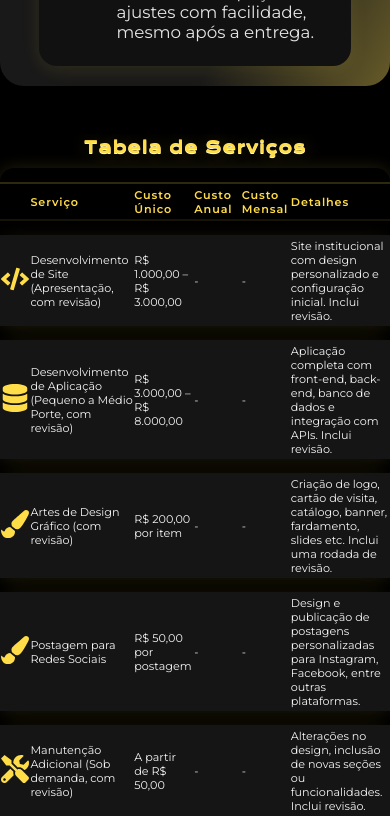
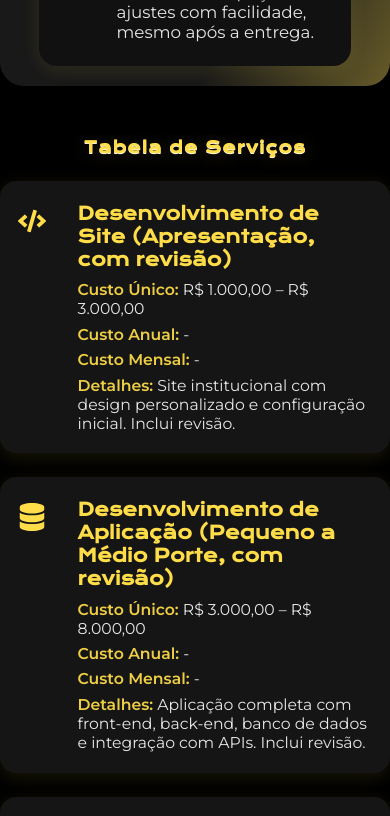
Before and after one commit to LipeLacross/LacrossTech, a Next.js app: page / in a window 390 px wide. Shown: the part 2540-3356 px from the top of the page. Built offline with nearby package versions, Linux system fonts and the light colour scheme.

Commit message:
update: services

```diff
--- a/src/app/components/Services.tsx
+++ b/src/app/components/Services.tsx
@@ -1,6 +1,8 @@
-import React from 'react';
-import { FaCode, FaDatabase, FaPaintBrush, FaTools, FaSyncAlt } from 'react-icons/fa';
-import '../styles/Services.sass';
+"use client";
+
+import React, { useEffect, useState } from "react";
+import { FaCode, FaDatabase, FaPaintBrush, FaTools, FaSyncAlt } from "react-icons/fa";
+import "../styles/Services.sass";
 
 const services = [
   {
@@ -61,10 +63,37 @@ const services = [
   },
 ];
 
+const MOBILE_BREAKPOINT = 700;
 
-const Services: React.FC = () => (
+const Services: React.FC = () => {
+  const [isMobile, setIsMobile] = useState(false);
+
+  useEffect(() => {
+    const checkMobile = () => setIsMobile(window.innerWidth < MOBILE_BREAKPOINT);
+    checkMobile();
+    window.addEventListener("resize", checkMobile);
+    return () => window.removeEventListener("resize", checkMobile);
+  }, []);
+
+  return (
     <div className="service-table-container">
       <h2 className="service-table-title">Tabela de Serviços</h2>
+      {isMobile ? (
+        <div className="service-cards-list">
+          {services.map((service, idx) => (
+            <div className="service-card" key={idx}>
+              <div className="service-card-icon">{service.icon}</div>
+              <div className="service-card-content">
+                <div className="service-card-title">{service.name}</div>
+                <div className="service-card-detail"><b>Custo Único:</b> {service.initial}</div>
+                <div className="service-card-detail"><b>Custo Anual:</b> {service.annual}</div>
+                <div className="service-card-detail"><b>Custo Mensal:</b> {service.monthly}</div>
+                <div className="service-card-detail"><b>Detalhes:</b> {service.details}</div>
+              </div>
+            </div>
+          ))}
+        </div>
+      ) : (
         <table className="service-table animated-table">
           <thead>
             <tr>
@@ -89,7 +118,9 @@ const Services: React.FC = () => (
             ))}
           </tbody>
         </table>
+      )}
     </div>
   );
+};
 
 export default Services;
--- a/src/app/styles/Services.sass
+++ b/src/app/styles/Services.sass
@@ -25,6 +25,7 @@
   @include slideDown(1.2s)
   text-shadow: 0 2px 18px rgba(255,221,72,0.22), 0 1px 0 #fffbe8
 
+// TABELA PADRÃO (DESKTOP)
 .service-table
   width: 100%
   min-width: 600px
@@ -92,6 +93,63 @@
     filter: blur(14px)
     transform: translate(-50%, -50%) scale(1.1)
 
+// CARTÕES PARA MOBILE
+.service-cards-list
+  display: none
+
+.service-card
+  display: none
+
+// RESPONSIVO
+@media (max-width: 700px)
+  .service-table
+    display: none
+
+  .service-cards-list
+    display: flex
+    flex-direction: column
+    gap: 1.5rem
+    margin-top: 1.5rem
+
+  .service-card
+    display: flex
+    background: #151515
+    border-radius: 16px
+    box-shadow: 0 4px 18px rgba(255,221,72,0.10)
+    padding: 1.3rem 1.1rem
+    align-items: flex-start
+    gap: 1.2rem
+    font-family: $fonte-secundaria
+    color: $cor-secundaria
+    animation: fadeIn 0.8s
+
+    .service-card-icon
+      font-size: 2.1rem
+      color: $cor-terciaria
+      margin-right: 0.8rem
+      flex-shrink: 0
+
+    .service-card-content
+      display: flex
+      flex-direction: column
+      gap: 0.4rem
+
+      .service-card-title
+        font-size: 1.12rem
+        font-family: $fonte-primaria
+        font-weight: 700
+        color: $cor-terciaria
+        margin-bottom: 0.2rem
+
+      .service-card-detail
+        font-size: 0.98rem
+        color: $cor-secundaria
+        opacity: 0.93
+        b
+          color: $cor-terciaria
+          font-weight: 600
+
+// AJUSTES PARA TABLET E MOBILE
 @media (max-width: 1100px)
   .service-table-container
     max-width: 98%
```
Lines whose indentation alone changed are shown as unchanged.
